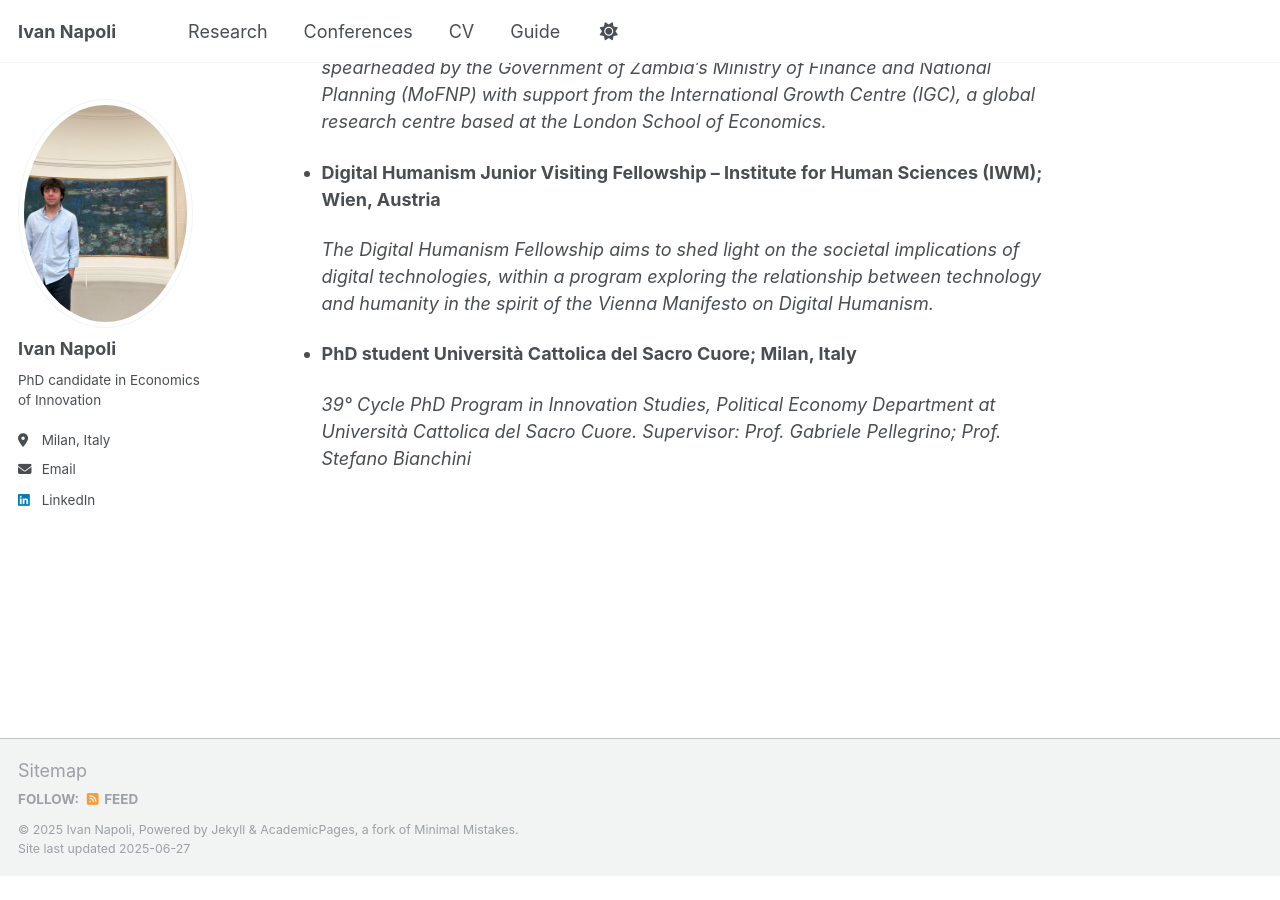
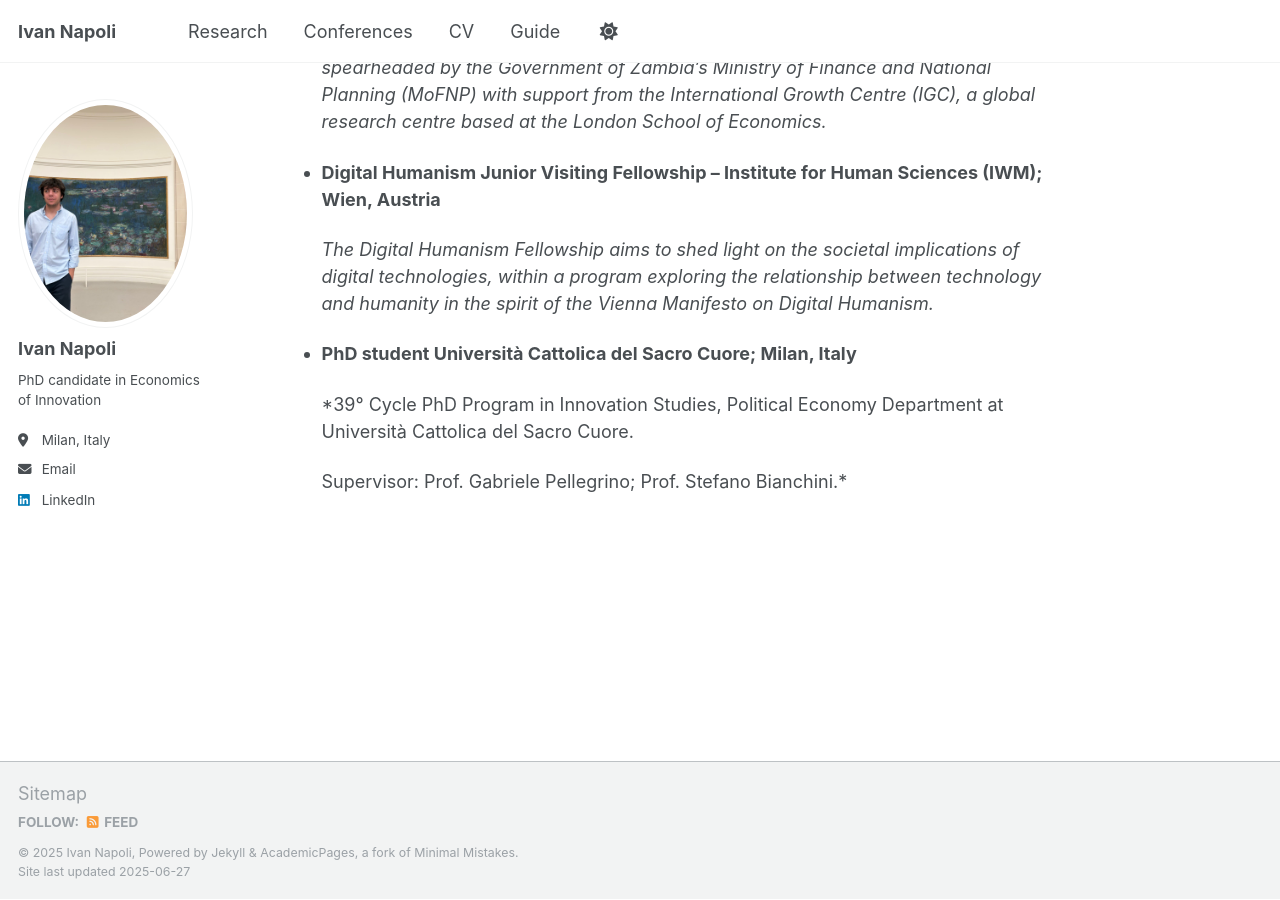
Before and after one commit to IvanNapo/IvanNapo.github.io, a Jekyll site: the page built from _pages/research.md, in a window 1280 px wide and 900 px high, scrolled down 727 px. Built offline with Jekyll 4.4.1, drawn with Linux system fonts in a browser that asks for light colours; before the commit the page ends 1603 px from its top, so only the background shows below that.

```diff
--- a/_pages/research.md
+++ b/_pages/research.md
@@ -33,4 +33,5 @@ author_profile: true
 - **PhD student Università Cattolica del Sacro Cuore; Milan, Italy**
 
    *39° Cycle PhD Program in Innovation Studies, Political Economy Department at Università Cattolica del Sacro Cuore.
-   Supervisor: Prof. Gabriele Pellegrino; Prof. Stefano Bianchini*
+
+  Supervisor: Prof. Gabriele Pellegrino; Prof. Stefano Bianchini.*
```
